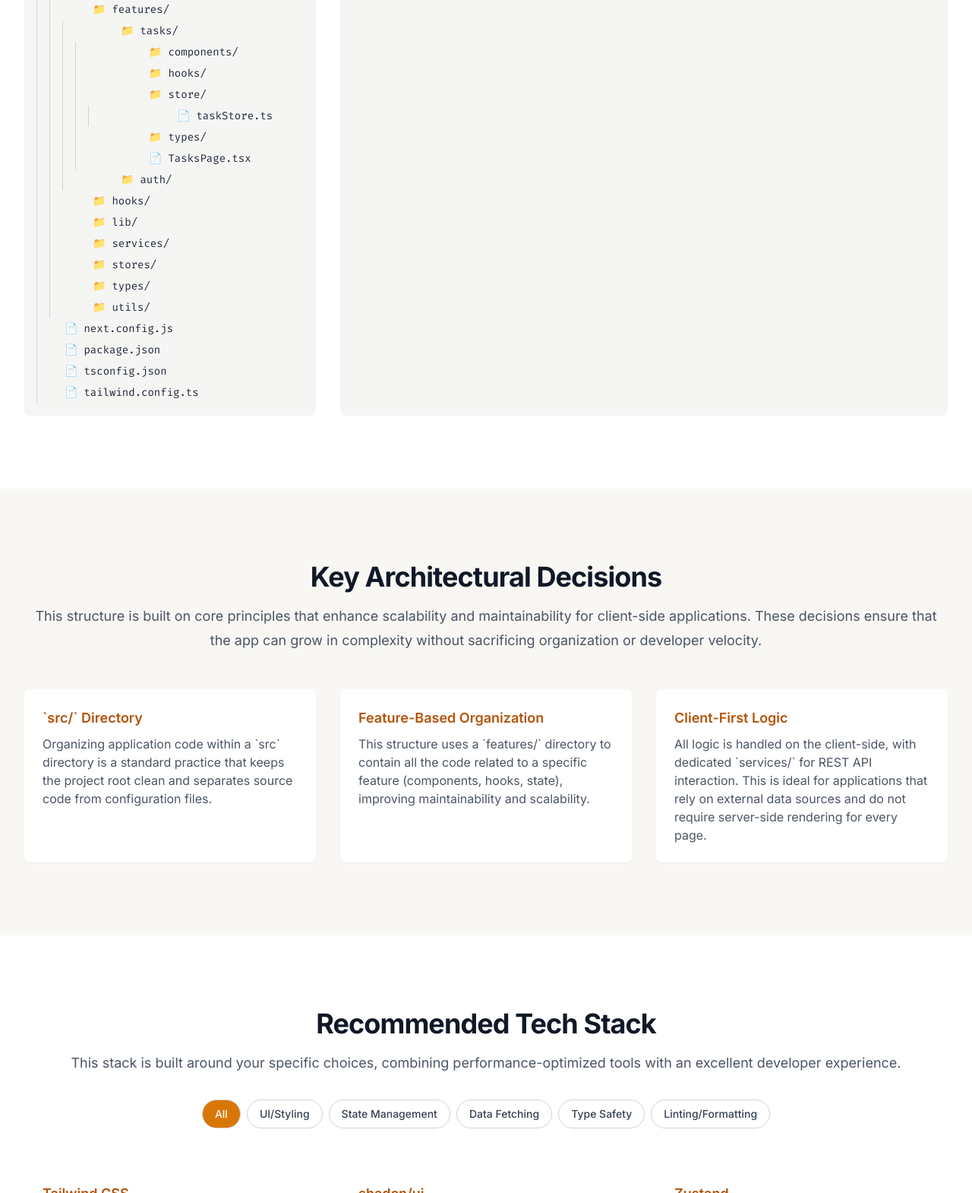
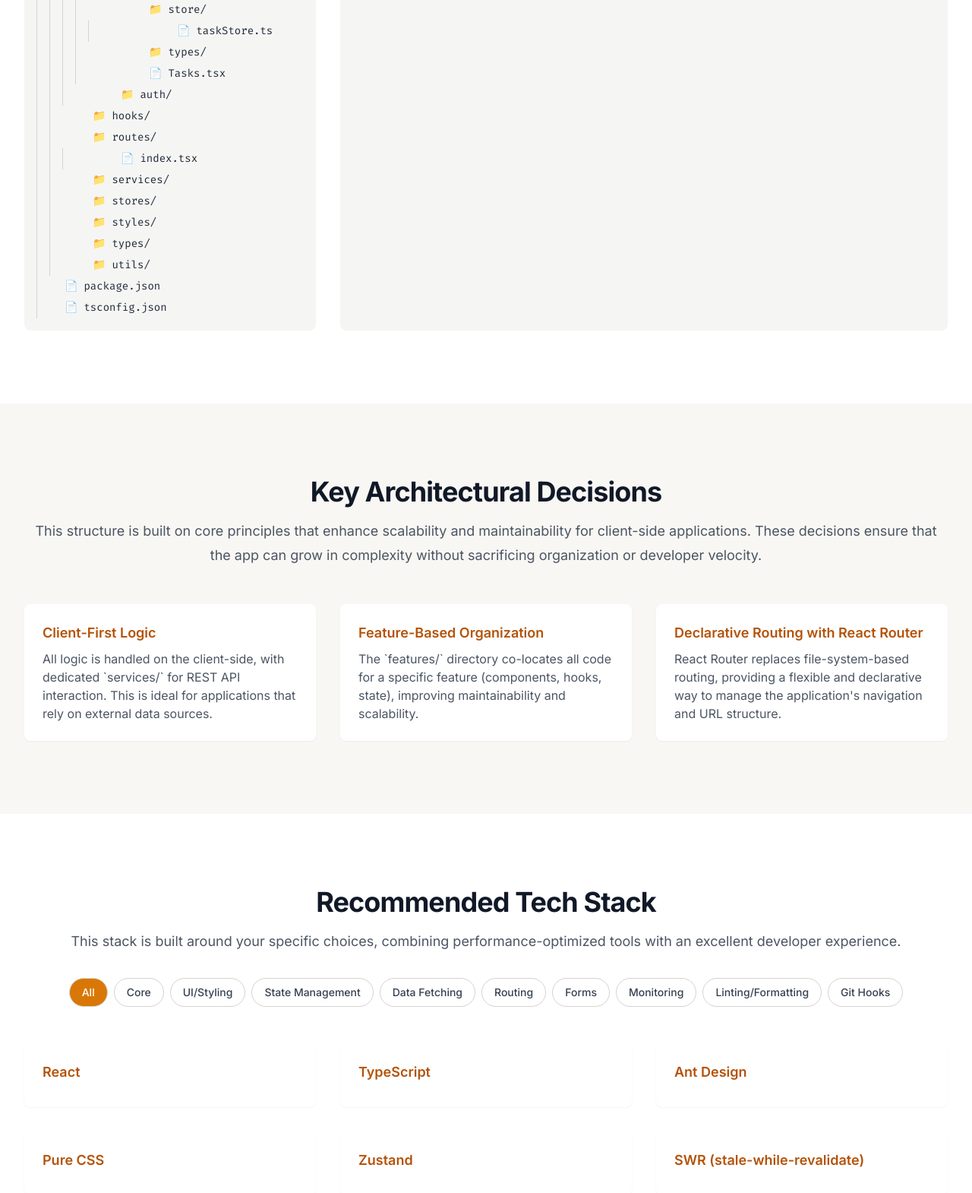
Before and after one commit to oacore/core-fe-architecture, a plain HTML site: page index.html in a window 1280 px wide. Shown: the part 1230-2800 px from the top of the page at 76% size. Drawn offline with nearby package versions, Linux system fonts and the light colour scheme.

Commit message:
Migrate application from Next.js to React.
Replaced Next.js architecture with React and React Router for a client-first, declarative routing approach. Updated the tech stack to reflect the transition, focusing on a React-based setup for scalability and maintainability.

```diff
--- a/index.html
+++ b/index.html
@@ -3,11 +3,19 @@
 <head>
   <meta charset="UTF-8">
   <meta name="viewport" content="width=device-width, initial-scale=1.0">
-    <title>Interactive Guide: Modern Next.js Stack</title>
+  <title>Interactive Guide: Modern React Stack</title>
   <script src="https://cdn.tailwindcss.com"></script>
   <link rel="preconnect" href="https://fonts.googleapis.com">
   <link rel="preconnect" href="https://fonts.gstatic.com" crossorigin>
   <link href="https://fonts.googleapis.com/css2?family=Inter:wght@400;500;600;700&family=Fira+Code&display=swap" rel="stylesheet">
+  <!-- Chosen Palette: Warm Neutrals -->
+  <!-- Application Structure Plan: A single-page application with a header for navigation, an interactive file structure explorer, a section for key architectural decisions, and a filterable grid for the technology stack. The user can explore non-linearly, clicking on elements to get more details, which is more engaging and effective for learning than a static document. The structure is now a standard React app using React Router. -->
+  <!-- Visualization & Content Choices:
+      - Report Info: Folder Structure -> Goal: Organize/Inform -> Viz: Interactive file tree (HTML/CSS) -> Interaction: Click to show details -> Justification: More intuitive and engaging than plain text. This updated tree shows a concrete feature example in a React Router context.
+      - Report Info: Key Decisions -> Goal: Inform -> Viz: Card layout (HTML/CSS) -> Interaction: Hover effects -> Justification: Visually separates key concepts for clarity, now focused on the provided stack.
+      - Report Info: Library Stack -> Goal: Organize/Compare -> Viz: Filterable, expandable card grid (HTML/CSS) -> Interaction: Click to filter by category, click to expand for details -> Justification: The tech stack has been filtered to include only the user's chosen technologies, making the section highly relevant and focused.
+  -->
+  <!-- CONFIRMATION: NO SVG graphics used. NO Mermaid JS used. -->
   <style>
     body {
       font-family: 'Inter', sans-serif;
@@ -61,7 +69,7 @@
   <nav class="max-w-7xl mx-auto px-4 sm:px-6 lg:px-8">
     <div class="flex items-center justify-between h-16">
       <div class="flex items-center">
-                    <span class="font-bold text-xl text-amber-700">Core  @2025</span>
+        <span class="font-bold text-xl text-amber-700">Modern React Stack</span>
       </div>
       <div class="hidden md:block">
         <div class="ml-10 flex items-baseline space-x-4">
@@ -80,10 +88,10 @@
     <div class="max-w-7xl mx-auto px-4 sm:px-6 lg:px-8 text-center">
       <h1 class="text-4xl font-bold tracking-tight text-gray-900 sm:text-5xl md:text-6xl">
         <span class="block">Interactive Guide to the</span>
-                    <span class="block text-amber-600">Modern Next.js Enterprise Stack</span>
+        <span class="block text-amber-600">Modern React Stack</span>
       </h1>
       <p class="mt-6 max-w-2xl mx-auto text-lg leading-8 text-gray-600">
-                    This is a visual exploration of a scalable Next.js application structure for 2025. This guide translates a robust project architecture into an interactive format, focusing on maintainability, performance, and developer experience. Explore the folder structure and recommended libraries below.
+        This is a visual exploration of a scalable React application structure for 2025. This guide translates a robust project architecture into an interactive format, focusing on maintainability, performance, and developer experience. Explore the folder structure and recommended libraries below.
       </p>
     </div>
   </section>
@@ -93,7 +101,7 @@
       <div class="text-center">
         <h2 class="text-3xl font-bold tracking-tight text-gray-900 sm:text-4xl">Application Architecture</h2>
         <p class="mt-4 text-lg leading-8 text-gray-600">
-                        A well-organized folder structure is crucial for scalability. This architecture leverages Next.js's App Router for clean separation of concerns. Click on any file or folder below to learn about its role.
+          A well-organized folder structure is crucial for scalability. This architecture uses React Router for clean separation of concerns and a client-first approach. Click on any file or folder below to learn about its role.
         </p>
       </div>
       <div class="mt-12 lg:grid lg:grid-cols-12 lg:gap-8">
@@ -122,16 +130,16 @@
       </div>
       <div class="mt-12 grid gap-8 md:grid-cols-3">
         <div class="bg-white p-6 rounded-lg shadow-sm">
-                        <h3 class="text-lg font-semibold text-amber-700">`src/` Directory</h3>
-                        <p class="mt-2 text-gray-600">Organizing application code within a `src` directory is a standard practice that keeps the project root clean and separates source code from configuration files.</p>
+          <h3 class="text-lg font-semibold text-amber-700">Client-First Logic</h3>
+          <p class="mt-2 text-gray-600">All logic is handled on the client-side, with dedicated `services/` for REST API interaction. This is ideal for applications that rely on external data sources.</p>
         </div>
         <div class="bg-white p-6 rounded-lg shadow-sm">
           <h3 class="text-lg font-semibold text-amber-700">Feature-Based Organization</h3>
-                        <p class="mt-2 text-gray-600">This structure uses a `features/` directory to contain all the code related to a specific feature (components, hooks, state), improving maintainability and scalability.</p>
+          <p class="mt-2 text-gray-600">The `features/` directory co-locates all code for a specific feature (components, hooks, state), improving maintainability and scalability.</p>
         </div>
         <div class="bg-white p-6 rounded-lg shadow-sm">
-                        <h3 class="text-lg font-semibold text-amber-700">Client-First Logic</h3>
-                        <p class="mt-2 text-gray-600">All logic is handled on the client-side, with dedicated `services/` for REST API interaction. This is ideal for applications that rely on external data sources and do not require server-side rendering for every page.</p>
+          <h3 class="text-lg font-semibold text-amber-700">Declarative Routing with React Router</h3>
+          <p class="mt-2 text-gray-600">React Router replaces file-system-based routing, providing a flexible and declarative way to manage the application's navigation and URL structure.</p>
         </div>
       </div>
     </div>
@@ -157,47 +165,37 @@
 
 <footer class="bg-gray-800">
   <div class="max-w-7xl mx-auto py-12 px-4 sm:px-6 lg:px-8 text-center">
-            <p class="text-gray-400">&copy; 2025 Modern Next.js Guide. An interactive visualization.</p>
+    <p class="text-gray-400">&copy; 2025 Modern React Guide. An interactive visualization.</p>
   </div>
 </footer>
 
 <script>
   document.addEventListener('DOMContentLoaded', function () {
     const fileTreeData = {
-                name: 'my-nextjs-app',
+      name: 'my-react-app',
       type: 'folder',
-                description: 'The root directory of the Next.js application.',
+      description: 'The root directory of a standard React application.',
       children: [
         { name: '.husky/', type: 'folder', description: "Git hooks for running scripts like linters or tests before commits or pushes." },
         { name: '.vscode/', type: 'folder', description: "Workspace settings for Visual Studio Code, ensuring consistent editor configuration for the team." },
-                    { name: 'public/', type: 'folder', description: "Stores static assets like images, fonts, and favicons that are served directly." },
+        { name: 'public/', type: 'folder', description: "Stores static assets like images and favicons that are served directly." },
         {
           name: 'src/',
           type: 'folder',
           description: 'The main source code directory for the application.',
           children: [
-                            {
-                                name: 'app/',
-                                type: 'folder',
-                                description: "The core of the Next.js App Router. Folders and files here define the application's routes.",
-                                children: [
-                                    { name: '(auth)/', type: 'folder', description: "A route group for authentication-related pages like login and register. The parentheses prevent this folder from being part of the URL." },
-                                    { name: '(main)/', type: 'folder', description: "A route group for the main application pages that are accessed after logging in." },
-                                    { name: 'globals.css', type: 'file', description: "Global CSS styles for the application, often used for base Tailwind styles." },
-                                    { name: 'layout.tsx', type: 'file', description: "The root layout component that wraps all pages, used for shared UI like headers and footers." }
-                                ]
-                            },
+            { name: 'App.tsx', type: 'file', description: "The main component that serves as the root of your application, often containing the router." },
+            { name: 'main.tsx', type: 'file', description: "The entry point of the application, where React is rendered into the DOM." },
             {
               name: 'components/',
               type: 'folder',
-                                description: 'Contains global, reusable components that are not specific to any single feature.',
+              description: 'Contains global, reusable components from libraries like Ant Design or custom pure components.',
               children: [
-                                     { name: 'common/', type: 'folder', description: "Simple, global components like buttons, inputs, and modals." },
-                                     { name: 'ui/', type: 'folder', description: "Components from shadcn/ui, which can be customized." },
+                { name: 'common/', type: 'folder', description: "Simple, global components like custom buttons or modals that are not feature-specific." },
                 { name: 'layout/', type: 'folder', description: "Layout components like Header, Footer, and Sidebar." }
               ]
             },
-                            { name: 'config/', type: 'folder', description: "Shared configurations, such as app-wide constants or environment variable schemas." },
+            { name: 'config/', type: 'folder', description: "Shared configurations, such as app-wide constants or environment variables." },
             {
               name: 'features/',
               type: 'folder',
@@ -206,7 +204,7 @@
                 {
                   name: 'tasks/',
                   type: 'folder',
-                                        description: "An example feature directory for managing tasks. All components, hooks, types, and state specific to this feature are co-located here.",
+                  description: "An example feature directory for managing tasks. All components, hooks, and state specific to this feature are co-located here.",
                   children: [
                     { name: 'components/', type: 'folder', description: "Components specific to the task feature, e.g., TaskCard.tsx or TaskList.tsx." },
                     { name: 'hooks/', type: 'folder', description: "Custom hooks for task-related logic, e.g., useFetchTasks.ts." },
@@ -219,34 +217,47 @@
                       ]
                     },
                     { name: 'types/', type: 'folder', description: "TypeScript types and interfaces for the task feature, e.g., Task.ts." },
-                                            { name: 'TasksPage.tsx', type: 'file', description: "The entry component for the tasks feature that orchestrates the use of the other components, hooks, and local state." }
+                    { name: 'Tasks.tsx', type: 'file', description: "The entry component for the tasks feature that orchestrates the use of the other components, hooks, and local state." }
                   ]
                 },
                 { name: 'auth/', type: 'folder', description: "A self-contained feature directory for authentication." },
               ]
             },
             { name: 'hooks/', type: 'folder', description: "Global custom React hooks for reusing stateful logic across different features. Use this for hooks that are not tied to a single feature." },
-                            { name: 'lib/', type: 'folder', description: "Core business logic, helper functions, and data transformation logic." },
-                            { name: 'services/', type: 'folder', description: "Centralized modules for data fetching and interacting with external REST APIs using libraries like React Query or SWR." },
+
+            {
+              name: 'routes/',
+              type: 'folder',
+              description: "Contains the application's routing configuration using React Router, including all route definitions and layouts.",
+              children: [
+                { name: 'index.tsx', type: 'file', description: "The primary file for defining all application routes." }
+              ]
+            },
+            { name: 'services/', type: 'folder', description: "Centralized modules for interacting with external REST APIs using Axios and SWR." },
             { name: 'stores/', type: 'folder', description: "Global state management stores using Zustand, for state that is shared across multiple features (e.g., user session, theme)." },
+            { name: 'styles/', type: 'folder', description: "Dedicated folder for custom global CSS or module-specific CSS files." },
             { name: 'types/', type: 'folder', description: "Shared TypeScript type definitions and interfaces used throughout the application." },
             { name: 'utils/', type: 'folder', description: "Small, reusable utility functions (e.g., for formatting dates or strings)." }
           ]
         },
-                    { name: 'next.config.js', type: 'file', description: "Configuration file for Next.js, used to customize its behavior." },
         { name: 'package.json', type: 'file', description: "Defines project metadata, dependencies, and scripts." },
         { name: 'tsconfig.json', type: 'file', description: "Configuration file for the TypeScript compiler." },
-                    { name: 'tailwind.config.ts', type: 'file', description: "Configuration file for Tailwind CSS, used to customize the design system." }
       ]
     };
 
     const techStackData = [
-                { category: 'UI/Styling', name: 'Tailwind CSS', description: 'A utility-first CSS framework for rapid UI development.' },
-                { category: 'UI/Styling', name: 'shadcn/ui', description: 'A collection of accessible, reusable components built with Tailwind and Radix UI. You own the code, allowing for maximum customization.' },
+      { category: 'Core', name: 'React', description: 'The core library for building user interfaces.' },
+      { category: 'Core', name: 'TypeScript', description: 'The standard for building large-scale applications, providing type safety and better developer tooling.' },
+      { category: 'UI/Styling', name: 'Ant Design', description: 'A comprehensive, enterprise-grade UI library with a large set of accessible components.' },
+      { category: 'UI/Styling', name: 'Pure CSS', description: 'For custom styles that extend or override Ant Design, or for components that require a tailored approach.' },
       { category: 'State Management', name: 'Zustand', description: "A small, fast, and scalable state management solution. It's an excellent, minimal alternative to Redux for most use cases." },
-                { category: 'Data Fetching', name: 'React Query / SWR', description: 'These libraries are essential for managing server-side data fetching and caching, reducing boilerplate and improving performance by minimizing unnecessary requests.' },
-                { category: 'Type Safety', name: 'TypeScript', description: 'The standard for building large-scale applications, providing type safety and better developer tooling.' },
+      { category: 'Data Fetching', name: 'SWR (stale-while-revalidate)', description: 'A lightweight library for data fetching that handles caching, revalidation, and background updates. It pairs well with React Suspense for a better user experience.' },
+      { category: 'Data Fetching', name: 'Axios', description: 'A popular, promise-based HTTP client for making API requests from the browser or Node.js.' },
+      { category: 'Routing', name: 'React Router', description: 'The standard library for declarative, client-side routing in React applications.' },
+      { category: 'Forms', name: 'React Hook Form', description: 'A highly performant and flexible library for building forms, with minimal re-renders and easy integration with validation libraries.' },
+      { category: 'Monitoring', name: 'LogRocket', description: 'A monitoring and session replay tool that helps you debug production issues by recording what users do on your site.' },
       { category: 'Linting/Formatting', name: 'ESLint & Prettier', description: 'ESLint enforces code style and catches common errors, while Prettier is an opinionated code formatter that ensures a consistent style across the entire codebase.' },
+      { category: 'Git Hooks', name: 'Husky', description: "A tool that enables you to run scripts before a git commit or push, ensuring code quality standards are met by all team members." },
     ];
 
     const fileTreeContainer = document.getElementById('file-tree');
```
Lines whose indentation alone changed are shown as unchanged.
